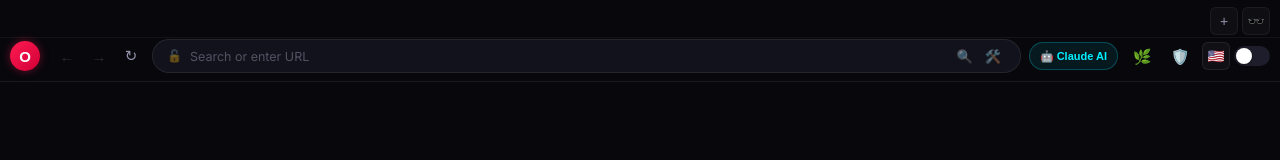
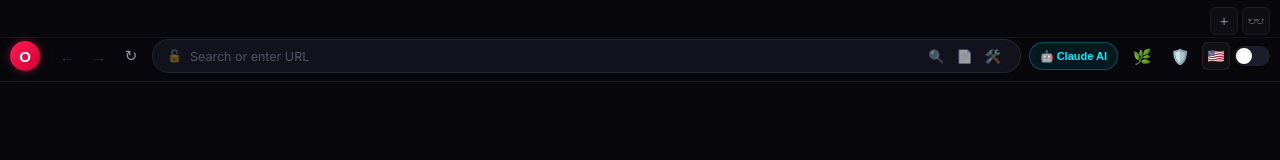
Before and after one commit to muthuvel-24/browser, a React (Vite) app: page / in a window 1280 px wide. Shown: the top 160 px of the page. Built offline with nearby package versions, Linux system fonts and the light colour scheme.

Commit message:
fix(AddressBar): enable direct Enter key and Search icon navigation triggers

```diff
--- a/src/renderer/components/AddressBar.tsx
+++ b/src/renderer/components/AddressBar.tsx
@@ -103,7 +103,9 @@ const AddressBar: React.FC<AddressBarProps> = ({
 
   const handleKeyDown = (e: React.KeyboardEvent<HTMLInputElement>) => {
     if (e.key === 'Enter') {
-      return;
+      e.preventDefault();
+      e.stopPropagation();
+      triggerNavigation();
     } else if (e.key === 'Escape') {
       setInputValue(getDisplayUrl(url));
       inputRef.current?.blur();
@@ -173,13 +175,31 @@ const AddressBar: React.FC<AddressBarProps> = ({
 
           {/* Quick Action Icons */}
           <div className="url-actions">
+            <button
+              type="submit"
+              className="url-action-btn url-action-btn--submit"
+              onClick={triggerNavigation}
+              title="Search or Go (Enter)"
+            >
+              🔍
+            </button>
             {onFindClick && (
-              <button type="button" className="url-action-btn" onClick={onFindClick} title="Find in page (Ctrl+F)">
-                🔍
+              <button
+                type="button"
+                className="url-action-btn"
+                onClick={onFindClick}
+                title="Find in page (Ctrl+F)"
+              >
+                📄
               </button>
             )}
             {onDevToolsClick && (
-              <button type="button" className="url-action-btn" onClick={onDevToolsClick} title="Toggle Developer Tools (F12)">
+              <button
+                type="button"
+                className="url-action-btn"
+                onClick={onDevToolsClick}
+                title="Toggle Developer Tools (F12)"
+              >
                 🛠️
               </button>
             )}
```
